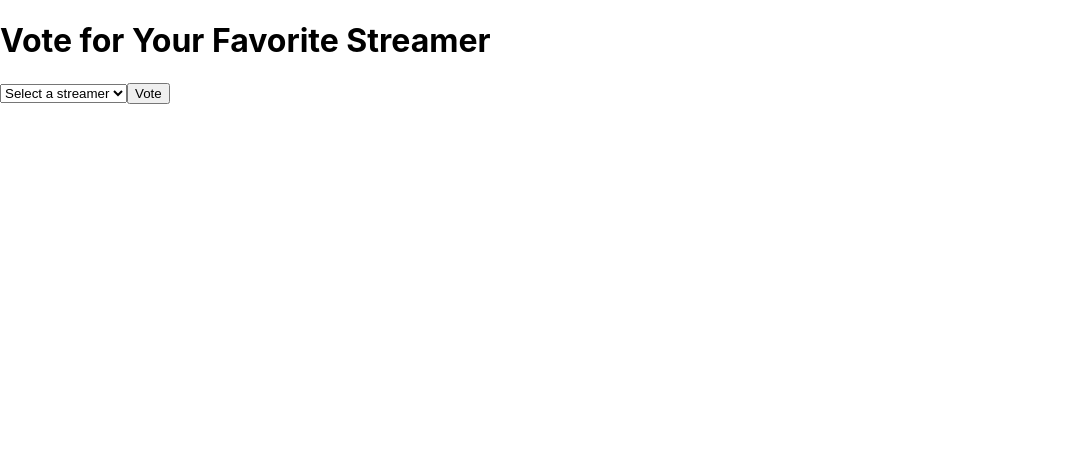
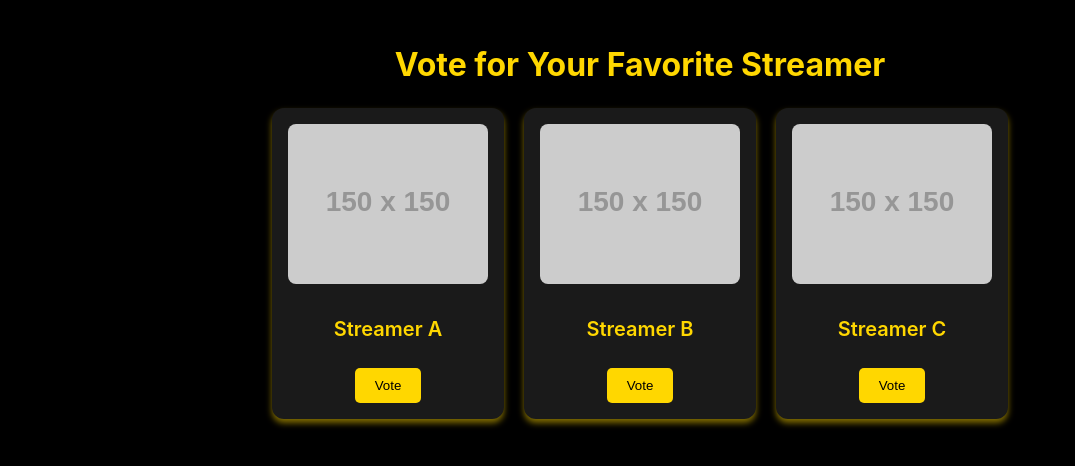
Before and after one commit to amir-nemati/BestPersians, a React (Create React App) app: page /vote in a window 1280 px wide. Shown: the top 466 px of the page, without its empty margins (0-1075 px from the left). Built offline with nearby package versions, Linux system fonts and the light colour scheme; the HTML template or start-up script is replaced by a standard one.

Commit message:
Vote Changed Style

```diff
--- a/src/pages/Vote.js
+++ b/src/pages/Vote.js
@@ -1,35 +1,34 @@
 import { useState, useEffect } from "react";
-import { db } from "../firebaseConfig"; // Corrected import path
+import { db } from "../firebaseConfig";
 import { collection, addDoc } from "firebase/firestore";
+
+const streamers = [
+  { name: "Streamer A", image: "https://via.placeholder.com/150" },
+  { name: "Streamer B", image: "https://via.placeholder.com/150" },
+  { name: "Streamer C", image: "https://via.placeholder.com/150" },
+];
 
 const Vote = () => {
   const [selectedStreamer, setSelectedStreamer] = useState("");
   const [hasVoted, setHasVoted] = useState(false);
 
   useEffect(() => {
-    // Check local storage to see if the user has already voted
     const voted = localStorage.getItem("hasVoted");
     if (voted) {
       setHasVoted(true);
     }
   }, []);
 
-  const handleVote = async () => {
-    if (!selectedStreamer) {
-      alert("Please select a streamer!");
-      return;
-    }
-
+  const handleVote = async (streamer) => {
     if (hasVoted) {
       alert("You can only vote once!");
       return;
     }
 
     try {
-      await addDoc(collection(db, "votes"), { streamer: selectedStreamer });
+      await addDoc(collection(db, "votes"), { streamer });
       alert("Vote submitted!");
       setHasVoted(true);
-      // Store the vote status in local storage
       localStorage.setItem("hasVoted", "true");
     } catch (error) {
       console.error("Error submitting vote:", error);
@@ -37,15 +36,27 @@ const Vote = () => {
   };
 
   return (
-    <div>
-      <h1>Vote for Your Favorite Streamer</h1>
-      <select onChange={(e) => setSelectedStreamer(e.target.value)}>
-        <option value="">Select a streamer</option>
-        <option value="Streamer A">Streamer A</option>
-        <option value="Streamer B">Streamer B</option>
-        <option value="Streamer C">Streamer C</option>
-      </select>
-      <button onClick={handleVote} disabled={hasVoted}>Vote</button>
+    <div style={{ backgroundColor: "black", minHeight: "100vh", color: "#FFD700", padding: "24px", textAlign: "center" }}>
+      <h1 style={{ fontSize: "32px", fontWeight: "bold", marginBottom: "24px" }}>Vote for Your Favorite Streamer</h1>
+      <div style={{ display: "flex", justifyContent: "center", gap: "20px", flexWrap: "wrap" }}>
+        {streamers.map((streamer) => (
+          <div key={streamer.name} style={{ backgroundColor: "#1a1a1a", padding: "16px", borderRadius: "12px", textAlign: "center", boxShadow: "0px 4px 6px rgba(255, 215, 0, 0.5)", width: "200px" }}>
+            <img
+              src={streamer.image}
+              alt={streamer.name}
+              style={{ width: "100%", height: "160px", objectFit: "cover", borderRadius: "8px", marginBottom: "12px" }}
+            />
+            <h2 style={{ fontSize: "20px", fontWeight: "600" }}>{streamer.name}</h2>
+            <button
+              onClick={() => handleVote(streamer.name)}
+              disabled={hasVoted}
+              style={{ padding: "10px 20px", backgroundColor: "#FFD700", color: "black", border: "none", borderRadius: "5px", cursor: hasVoted ? "not-allowed" : "pointer", marginTop: "10px" }}
+            >
+              {hasVoted ? "Voted" : "Vote"}
+            </button>
+          </div>
+        ))}
+      </div>
     </div>
   );
 };
```
